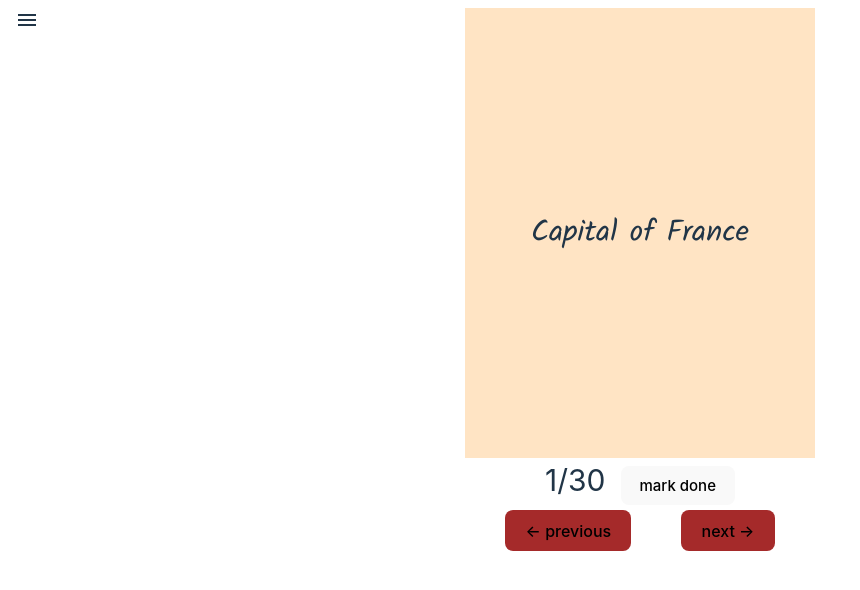
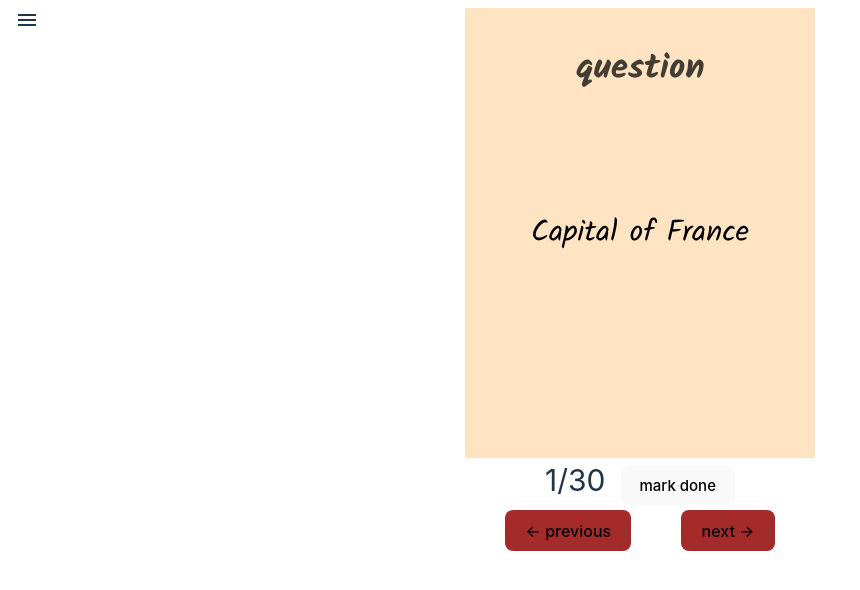
Before and after one commit to farhanmmb2004/TUF-Task, a React (Vite) app: page / in a window 1280 px wide. Shown: the top 590 px of the page, without its empty margins (0-860 px from the left). Built offline with nearby package versions, Linux system fonts and the light colour scheme.

Commit message:
fixing some bad functionality

```diff
--- a/src/App.css
+++ b/src/App.css
@@ -44,7 +44,13 @@
   font-size: 30px;
   height: 450px;
   background-color: bisque;
+  color: black;
 
+}
+.card h3{
+  position:absolute;
+  top: 0%;
+  color: rgba(0, 0, 0, 0.733);
 }
 .pre-button {
   background-color: brown;
--- a/src/App.jsx
+++ b/src/App.jsx
@@ -5,8 +5,7 @@ import Menue from './components/Menue';
 import ReactCardFlip from 'react-card-flip';
 
 function App() {
-  let {data,setData,index,setIndex,menue,setMenue}=useContext(myContext);
-  let[flip,setFlip]=useState(false);
+  let {data,setData,index,setIndex,menue,setMenue,flip,setFlip}=useContext(myContext);
   let menueClick=()=>{
     setMenue(!menue);
   }
@@ -37,8 +36,8 @@ menu
 </span>}
 <div className='flip-card'>
 <ReactCardFlip isFlipped={flip} flipDirection="horizontal">
-  <div className='card front' onClick={()=>setFlip(!flip)}>{data[index].question}</div>
-  <div className='card back'onClick={()=>setFlip(!flip)}>{data[index].answer}</div>
+  <div className='card front' onClick={()=>setFlip(!flip)}><h3>question</h3>{data[index].question}</div>
+  <div className='card back'onClick={()=>setFlip(!flip)}><h3>answer</h3>{data[index].answer}</div>
 </ReactCardFlip>
 </div>
 </div>
--- a/src/components/ListItem.jsx
+++ b/src/components/ListItem.jsx
@@ -1,10 +1,11 @@
 import { useContext } from "react";
 import MyContext from "../context/context";
 export default function ListItem({description,status,i}){
-let{setIndex,setMenue,index}=useContext(MyContext);
+let{setIndex,setMenue,index,setFlip}=useContext(MyContext);
 let  handleClick=()=>{
     setIndex(i);
     setMenue(false);
+    setFlip(false);
   }
 return <><div className={`item ${i===index&&"currentItem"}`} onClick={handleClick}>
 <h4>{i+1+"."}</h4>
--- a/src/context/context.jsx
+++ b/src/context/context.jsx
@@ -35,8 +35,9 @@ export const ContextProvider = ({ children }) => {
   ]);
   let[index,setIndex]=useState(0);
   let[menue,setMenue]=useState(false);
+  let[flip,setFlip]=useState(false);
   return (
-    <MyContext.Provider value={{data,setData,index,setIndex,menue,setMenue}}>
+    <MyContext.Provider value={{data,setData,index,setIndex,menue,setMenue,flip,setFlip}}>
       {children}
     </MyContext.Provider>
   );
```
